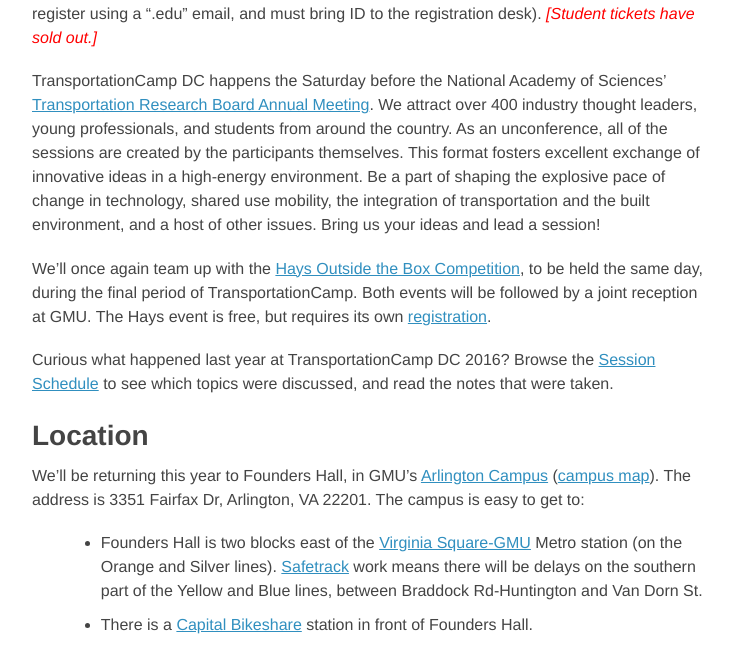
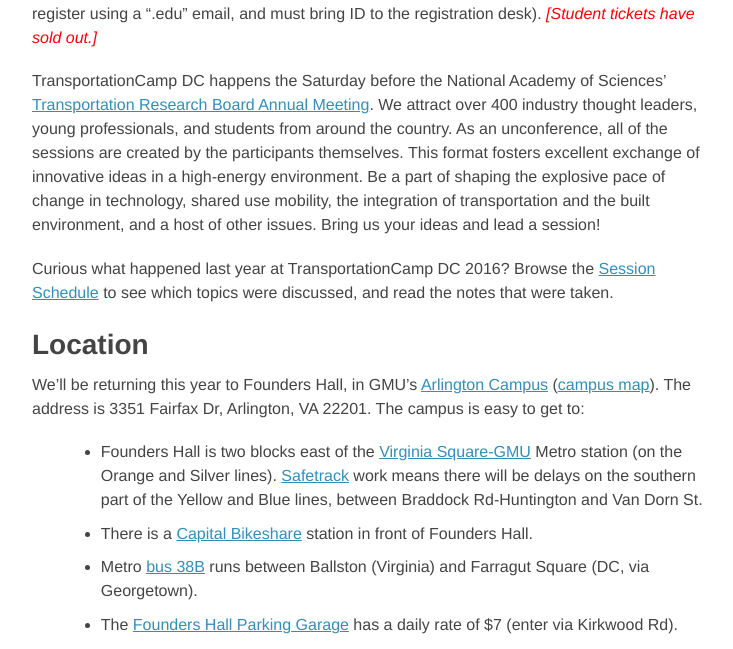
Before and after one commit to transpocamp/transportationcamp.org, a Jekyll site: the page built from events/dc-2017/index.markdown, in a window 1280 px wide and 1400 px high, scrolled down 458 px. Shown: the top 649 px of the window, without its empty margins (272-1005 px from the left). Built offline with Jekyll 4.4.1, drawn with Linux system fonts in a browser that asks for light colours; nearby versions of some CDN libraries; a script that is not in the unit is left out; some of the changed text lies outside the part shown.

Commit message:
Remove Hays event :(

```diff
--- a/events/dc-2017/index.markdown
+++ b/events/dc-2017/index.markdown
@@ -22,9 +22,6 @@
 This format fosters excellent exchange of innovative ideas in a high-energy environment.
 Be a part of shaping the explosive pace of change in technology, shared use mobility, the integration of transportation and the built environment, and a host of other issues.
 Bring us your ideas and lead a session!
-
-We'll once again team up with the [Hays Outside the Box Competition](http://outsidethebox.gmu.edu), to be held the same day,
-during the final period of TransportationCamp. Both events will be followed by a joint reception at GMU. The Hays event is free, but requires its own [registration](https://www.eventbrite.com/e/2017-hays-outside-the-box-conference-tickets-29304386208).
 
 Curious what happened last year at TransportationCamp DC 2016? Browse the [Session Schedule](http://transportationcamp.org/events/dc-2016/schedule.html) to see which topics were discussed,
 and read the notes that were taken.
@@ -51,13 +48,13 @@
 ``09:45am   Self introductions (proposals due by 10:00am)``<br>
 ``10:45am   Logistics/Schedule``<br>
 ``10:50am   session schedule announced``<br>
-``11:10am   Session 1``<br>
-``12:20pm   Session 2``<br>
+``11:10am   Period 1``<br>
+``12:20pm   Period 2``<br>
 ``01:20pm   Lunch``<br>
 ``01:50pm   sponsor greetings (as lunch continues)``<br>
-``02:20pm   Session 3``<br>
-``03:30pm   Session 4``<br>
-``04:40pm   Session 5 and Hayes Out-of-the-Box competition``<br>
+``02:20pm   Period 3``<br>
+``03:30pm   Period 4``<br>
+``04:40pm   Period 5``<br>
 ``06:00pm   Reception``<br>
 ``08:00pm   End``
 
```
